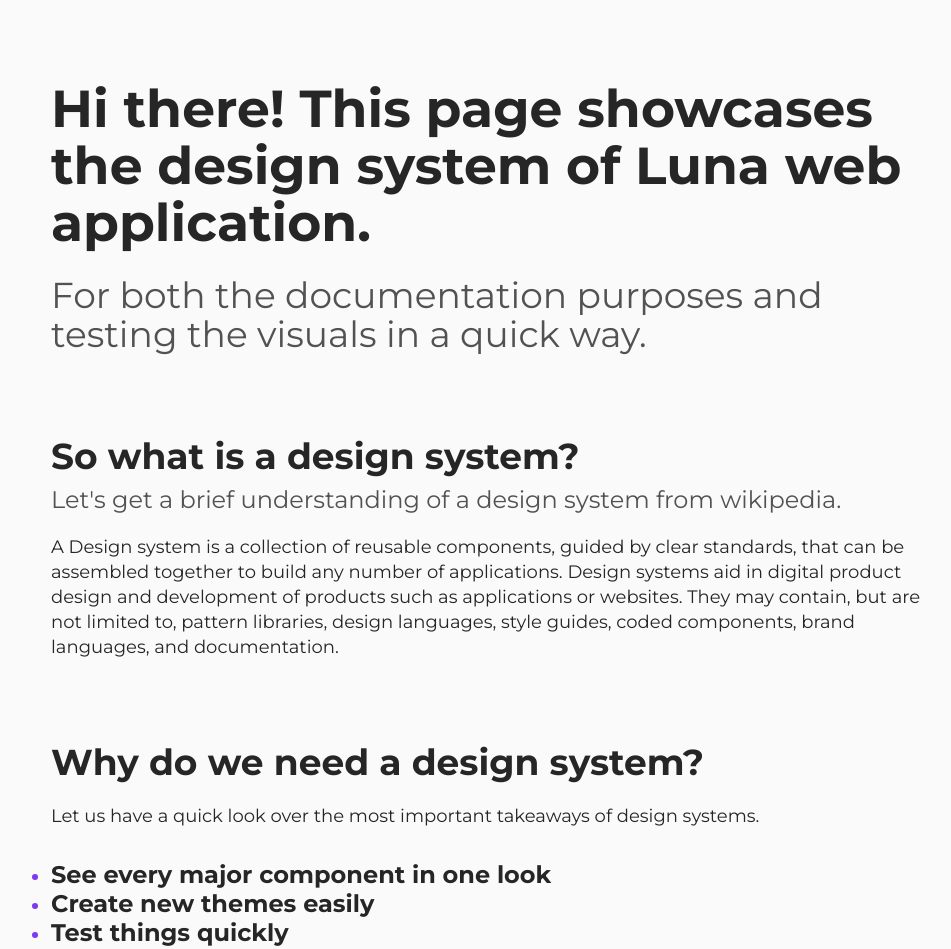
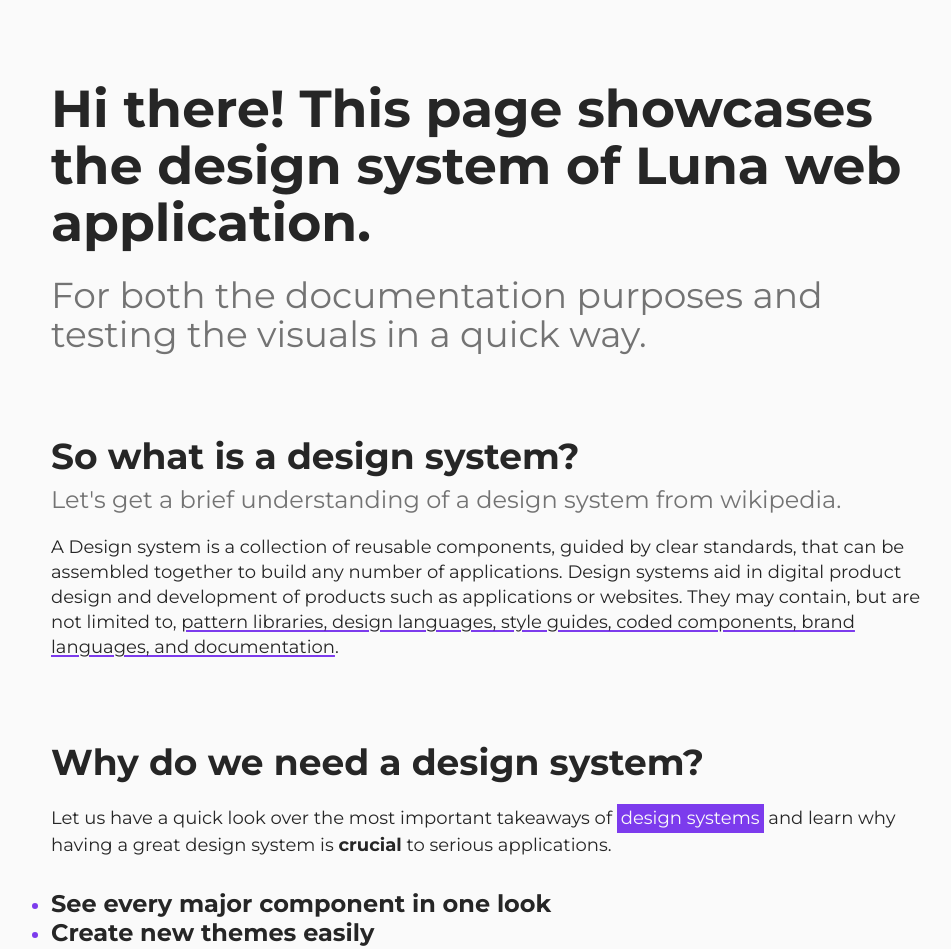
Before and after one commit to basliq/luna-web, a Next.js app: page /sandbox in a window 1280 px wide. Shown: the top 949 px of the page, without its empty margins (97-1048 px from the left). Built offline with nearby package versions, Linux system fonts and the light colour scheme.

Commit message:
feat(styles): add styles for scrollbars and text utils

```diff
--- a/src/app/sandbox/page.tsx
+++ b/src/app/sandbox/page.tsx
@@ -26,17 +26,22 @@
             clear standards, that can be assembled together to build any number
             of applications. Design systems aid in digital product design and
             development of products such as applications or websites. They may
-            contain, but are not limited to, pattern libraries, design
-            languages, style guides, coded components, brand languages, and
-            documentation.
+            contain, but are not limited to,{' '}
+            <span className='underline'>
+              pattern libraries, design languages, style guides, coded
+              components, brand languages, and documentation
+            </span>
+            .
           </p>
         </div>
 
         <div className={s.text}>
           <h2>Why do we need a design system?</h2>
           <p className='paragraph'>
-            Let us have a quick look over the most important takeaways of design
-            systems.
+            Let us have a quick look over the most important takeaways of{' '}
+            <span className='highlight'>design systems</span> and learn why
+            having a great design system is{' '}
+            <span className='bold'>crucial</span> to serious applications.
           </p>
 
           <ul className='margin-top-medium'>
--- a/src/style/app/scrollbar.scss
+++ b/src/style/app/scrollbar.scss
@@ -1,11 +1,21 @@
+// ::-webkit prefixes are not recommended. Try removing them when browser support
+// is high enough.
+
+// The color contrast between adjacent items must be 3:1 at least. Here we take the
+// track and thumb as adjacent elements and ensure that they reach that specified
+// ratio.
+// References:
+// https://adrianroselli.com/2019/01/baseline-rules-for-scrollbar-usability.html
+// https://developer.mozilla.org/en-US/docs/Web/CSS/scrollbar-color
+
 * {
   scrollbar-width: auto;
   scrollbar-color: var(--color-scrollbar-thumb) var(--color-scrollbar-track);
 }
 
 *::-webkit-scrollbar {
-  width: var(--size-2);
-  height: var(--size-2);
+  width: var(--size-3);
+  height: var(--size-3);
 }
 
 *::-webkit-scrollbar-track {
@@ -13,20 +23,15 @@
 }
 
 *::-webkit-scrollbar-thumb {
-  background-color: var(--color-scrollbar-track);
-  border-radius: var(--radius-large);
+  background-color: var(--color-scrollbar-thumb);
 }
 
+*::-webkit-scrollbar-thumb:hover {
+  background-color: var(--color-scrollbar-thumb-hover);
+}
+
+// Not recommended to be widely used.
 .tiny-scrollbar::-webkit-scrollbar {
   width: var(--size-1);
   height: var(--size-1);
 }
-
-.no-scrollbar {
-  &::-webkit-scrollbar {
-    display: none;
-  }
-
-  -ms-overflow-style: none;
-  scrollbar-width: none;
-}
--- a/src/style/font/text.scss
+++ b/src/style/font/text.scss
@@ -4,7 +4,7 @@
 }
 
 .subtitle-h1 {
-  color: var(--color-text-subtitle);
+  color: var(--color-text-muted);
   font-size: var(--font-size-9);
   line-height: var(--line-height-2);
   padding-block-start: var(--size-6);
@@ -16,7 +16,7 @@
 }
 
 .subtitle-h2 {
-  color: var(--color-text-subtitle);
+  color: var(--color-text-muted);
   font-size: var(--font-size-7);
   line-height: var(--line-height-3);
   padding-block-start: var(--size-3);
@@ -28,7 +28,7 @@
 }
 
 .subtitle-h3 {
-  color: var(--color-text-subtitle);
+  color: var(--color-text-muted);
   font-size: var(--font-size-6);
   line-height: var(--line-height-3);
   padding-block-start: var(--size-2);
@@ -42,3 +42,25 @@
   padding-block-start: var(--font-size-6);
   line-height: var(--line-height-5);
 }
+
+.underline {
+  text-decoration: underline var(--color-underline);
+  text-decoration-thickness: var(--size-1);
+  text-underline-offset: var(--size-1);
+}
+
+.highlight {
+  display: inline-block;
+  background-color: var(--color-highlight-background);
+  color: var(--color-highlight-text);
+  padding-inline: var(--size-2);
+  padding-block: var(--size-1);
+}
+
+.bold {
+  font-weight: var(--font-weight-bold);
+}
+
+.mute {
+  color: var(--color-text-muted);
+}
--- a/src/style/theme/luna-min-light.scss
+++ b/src/style/theme/luna-min-light.scss
@@ -8,14 +8,18 @@
   --color-primary-container: var(--theme-primary-800);
   --color-primary-container-dim: var(--theme-primary-950);
   --color-text: var(--theme-neutral-800);
-  --color-text-subtitle: var(--theme-neutral-600);
+  --color-text-muted: var(--theme-neutral-500);
   --color-text-primary: var(--theme-primary-800);
   --color-text-on-primary: var(--theme-neutral-100);
   --color-selection-text: var(--theme-primary-900);
   --color-selection-bg: var(--theme-primary-200);
-  --color-scrollbar-thumb: var(--theme-neutral-400);
+  --color-scrollbar-thumb-hover: var(--theme-neutral-600);
+  --color-scrollbar-thumb: var(--theme-neutral-500);
   --color-scrollbar-track: var(--theme-neutral-200);
   --color-bullet-point: var(--theme-primary-600);
+  --color-highlight-background: var(--theme-primary-600);
+  --color-highlight-text: var(--theme-neutral-50);
+  --color-underline: var(--theme-primary-600);
 }
 
 :root,
```
